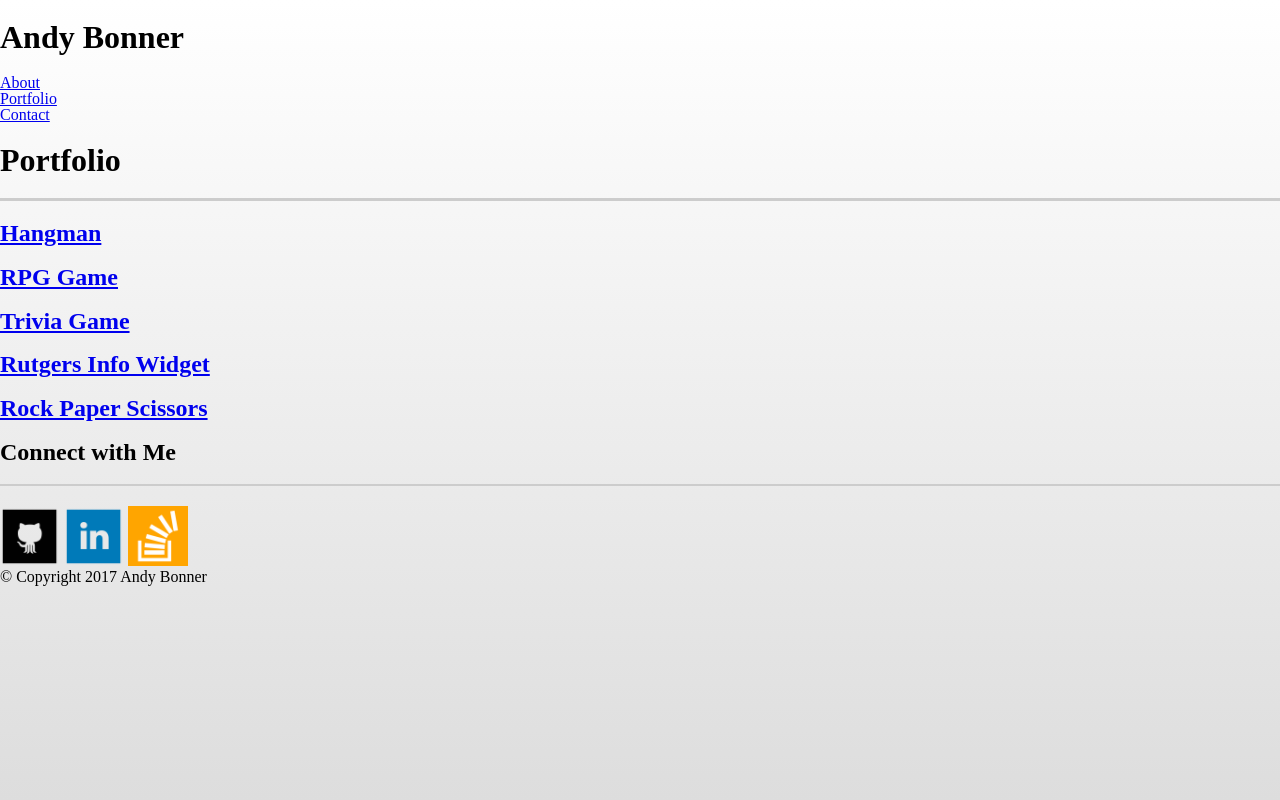
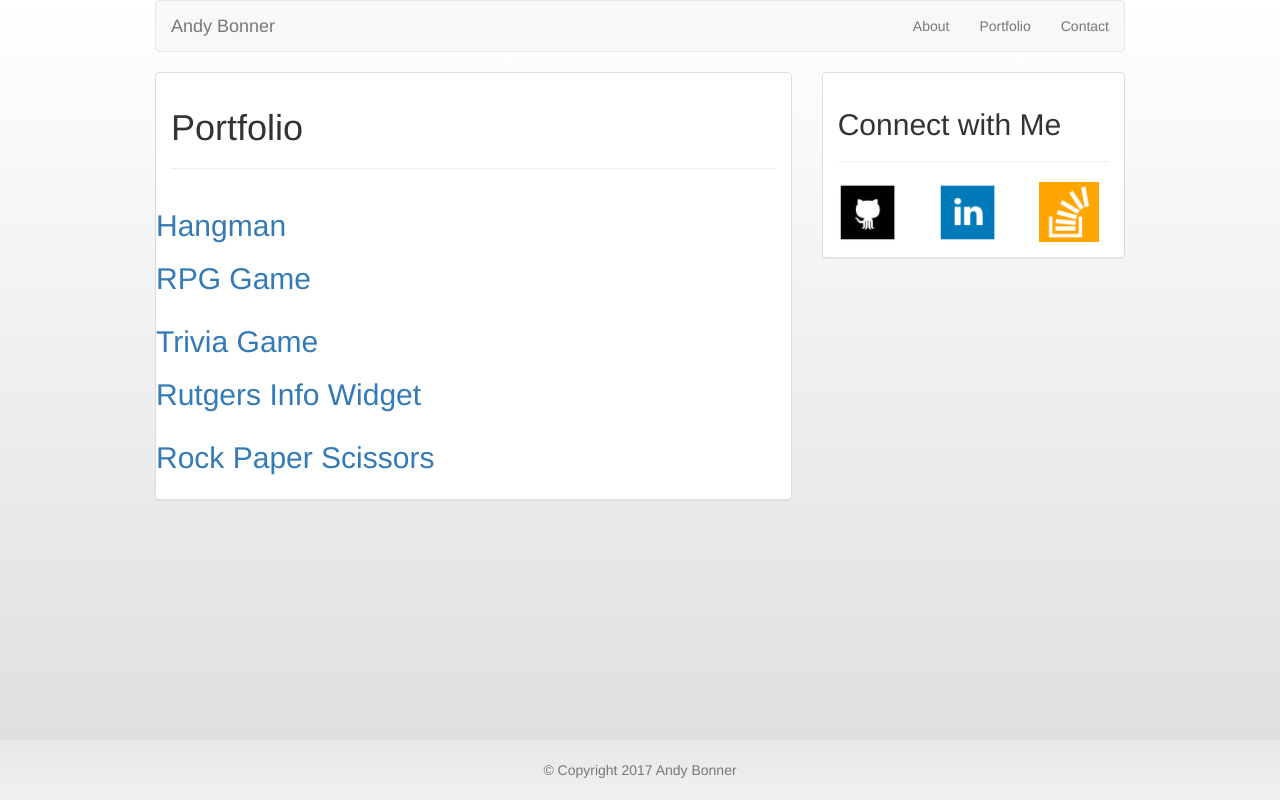
Before and after one commit to AbdiViklas/Bootstrap-Portfolio, a plain HTML site: page portfolio.html in a window 1280 px wide. Drawn offline with nearby package versions, Linux system fonts and the light colour scheme.

Commit message:
finished with contact

```diff
--- a/assets/css/style.css
+++ b/assets/css/style.css
@@ -55,6 +55,11 @@
 		display: inline-block;
 	}
 
+/* Contact */
+	textarea {
+		min-height: 100px;
+	}
+
 /* Bootstrap sticky footer */
 	.footer {
 	  position: absolute;
--- a/portfolio.html
+++ b/portfolio.html
@@ -1,32 +1,45 @@
+<!-- don't forget image alts! -->
 <!DOCTYPE html>
 <html>
 <head>
-	<title>Andy Bonner's portfolio</title>
+	<title>Andy Bonner, software engineer</title>
 	<link rel="stylesheet" type="text/css" href="assets/css/reset.css">
+	<link rel="stylesheet" href="https://maxcdn.bootstrapcdn.com/bootstrap/3.3.7/css/bootstrap.min.css" integrity="sha384-BVYiiSIFeK1dGmJRAkycuHAHRg32OmUcww7on3RYdg4Va+PmSTsz/K68vbdEjh4u" crossorigin="anonymous">
 	<link rel="stylesheet" type="text/css" href="assets/css/style.css">
-		<meta name="viewport" content="width=device-width, initial-scale=1.0">
+	<meta name="viewport" content="width=device-width, initial-scale=1, maximum-scale=1, user-scalable=no">
 </head>
+
 <body>
+	<div id="everything-wrapper" class="container-fluid">
+		<nav class="navbar navbar-default">
+			<!-- Brand and toggle get grouped for better mobile display -->
+			<div class="navbar-header">
+				<button type="button" class="navbar-toggle collapsed" data-toggle="collapse" data-target="#bs-example-navbar-collapse-1" aria-expanded="false">
+					<span class="sr-only">Toggle navigation</span>
+					<span class="icon-bar"></span>
+					<span class="icon-bar"></span>
+					<span class="icon-bar"></span>
+				</button>
+				<a class="navbar-brand" href="#">Andy Bonner</a>
+			</div>
 
-	<nav class="clearfix">
-		<div id="navContainer">
-			<h1 id="logo" class="floatLeft">
-				Andy Bonner
-			</h1>
-			<div id="navLinks" class="floatRight">
-			<div id="leftButton" class="navButton floatLeft"><a href="index.html">About</a></div>
-			<div id="midButton" class="navButton floatLeft"><a href="#">Portfolio</a></div>
-			<div id="rightButton" class="navButton floatLeft"><a href="contact.html">Contact</a></div>
-			</div>
-		</div>
+			<div class="collapse navbar-collapse" id="bs-example-navbar-collapse-1">
+				<ul class="nav navbar-nav navbar-right">
+					<li><a href="#">About</a></li>
+					<li><a href="portfolio.html">Portfolio</a></li>
+					<li><a href="contact.html">Contact</a></li>
+				</ul>
+			</div><!-- /.navbar-collapse -->
 		</nav>
 
-	<main>
-		<div id="portfolioContent" class="content box floatLeft">
+		<div id="main" class="row">
+			<div class="col-md-8">
+				<div class="panel panel-default">
+					<div class="panel-body">
 						<h1>
 							Portfolio
 						</h1>
-			<div class="hrBig"></div>
+						<hr>
 						<div id="row1" class="row">
 							<a href="#"><div id="hangman" class="portfolioBox">
 								<h2 class="portfolioLabel">
@@ -58,26 +71,41 @@
 								</h2>
 							</div></a>
 						</div>
-		</div>
 
-		<div id="connect" class="sidebar box floatRight">
+				</div> <!-- close panel-body -->
+			</div> <!-- close panel -->
+		</div> <!-- close col 8 -->
+		<div class="col-md-4">
+			<div class=" panel panel-default">
+				<div class="panel-body">
 					<h2>
 						Connect with Me
 					</h2>
-			<div class="hrLittle"></div>
-			<div id="iconBox">
-					<a href="#"><img src="assets/images/github-square.png" class="icon"></a>
-					<a href="#"><img src="assets/images/linkedin.png" class="icon"></a>
-					<a href="#"><img src="assets/images/stackoverflow.png" class="icon"></a>
+					<hr>
+					<div id="iconBox" class="row">
+						<div class="col-xs-4">
+							<a href="#"><img src="assets/images/github-square.png" alt="Github" title="Github" class="icon img-responsive center-block"></a>
+							<!-- Grr, why won't these center perfectly? -->
 						</div>
+						<div class="col-xs-4">
+							<a href="#"><img src="assets/images/linkedin.png" alt="LinkedIn" title="LinkedIn" class="icon img-responsive center-block"></a>
 						</div>
-	</main>
+						<div class="col-xs-4">
+							<a href="#"><img src="assets/images/stackoverflow.png" alt="StackOverflow" title="StackOverflow" class="icon img-responsive center-block"></a>
+						</div>
+					</div> <!-- close #iconBox -->
+				</div> <!-- close panel-body -->
+			</div> <!-- close panel -->
+		</div> <!-- close col 4 -->
+	</div> <!-- close main row -->
+</div> <!-- close .container-fluid #everything-wrapper -->
 
-	<footer>
-		<p>
+<footer class="footer">
+	<div class="container">
+		<p id="copyright" class="text-muted text-center">
 			&copy; Copyright 2017 Andy Bonner
 		</p>
+	</div>
 </footer>
-
 </body>
 </html>
```
Also changed, not shown: contact.html (+14 -8 lines), index.html (+4 -4 lines). Lines whose indentation alone changed are shown as unchanged.
